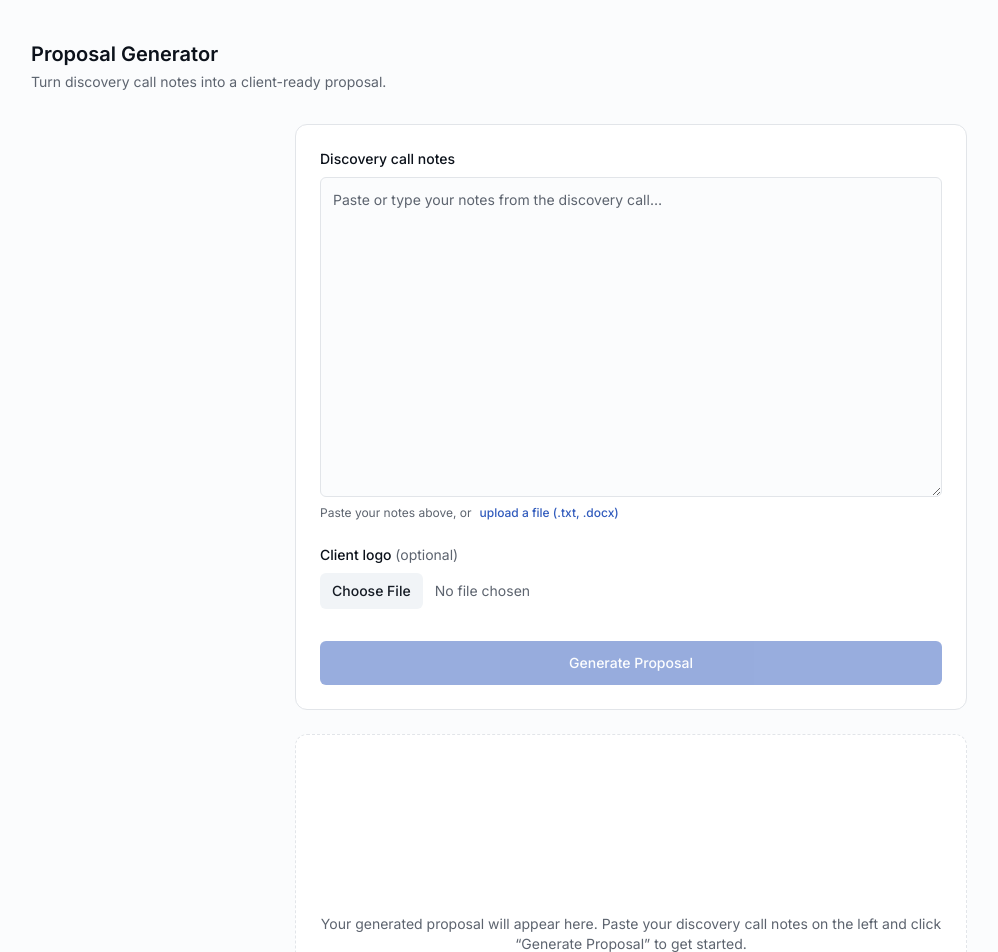
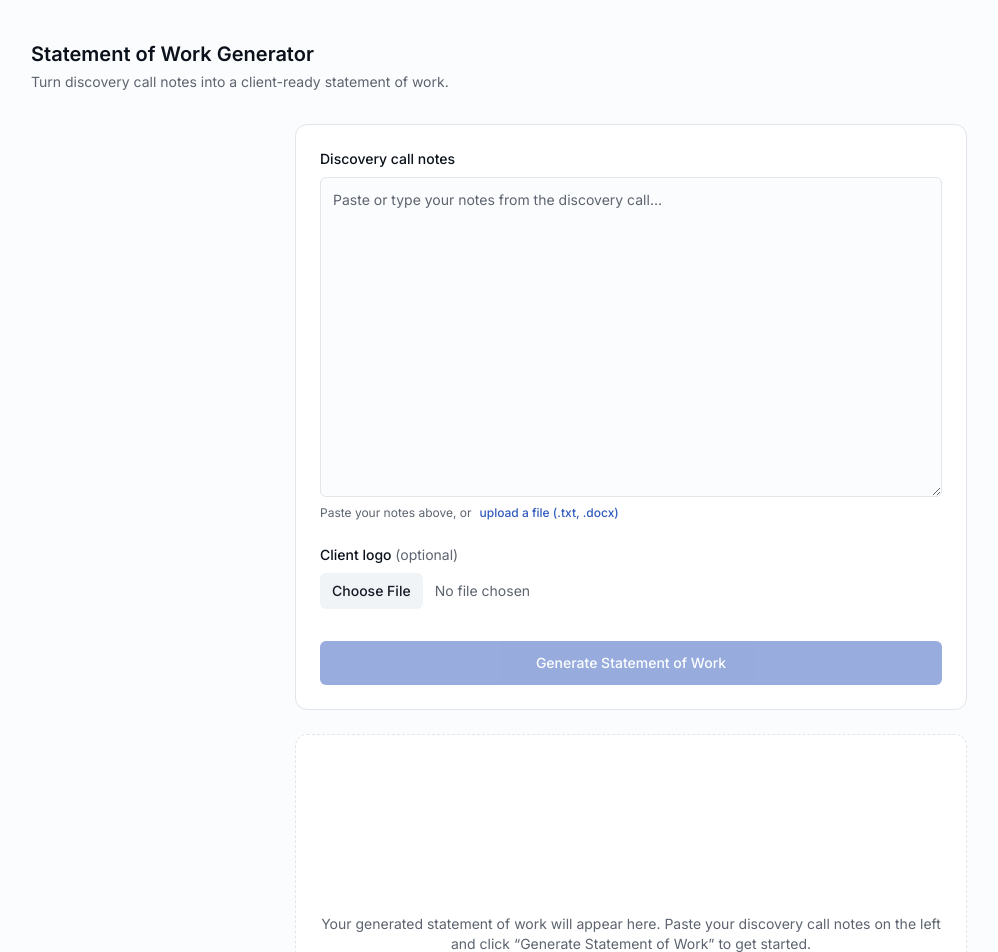
Before and after one commit to jonmarcpatton/sow-generator, a Next.js app: page / in a window 1280 px wide. Shown: the top 952 px of the page, without its empty margins (9-1007 px from the left). Built offline with nearby package versions, Linux system fonts and the light colour scheme.

Commit message:
Rename user-facing text from Proposal to Statement of Work

```diff
--- a/src/app/layout.tsx
+++ b/src/app/layout.tsx
@@ -15,8 +15,8 @@ const sourceSerif = Source_Serif_4({
 });
 
 export const metadata: Metadata = {
-  title: "Proposal Generator",
-  description: "Turn discovery call notes into a client-ready proposal.",
+  title: "Statement of Work Generator",
+  description: "Turn discovery call notes into a client-ready statement of work.",
 };
 
 export default function RootLayout({
--- a/src/app/page.tsx
+++ b/src/app/page.tsx
@@ -48,9 +48,9 @@ export default function Home() {
   return (
     <main className="mx-auto flex max-w-7xl flex-col gap-8 px-6 py-10 sm:px-10 print:max-w-none print:p-0">
       <header className="no-print">
-        <h1 className="text-xl font-semibold text-foreground">Proposal Generator</h1>
+        <h1 className="text-xl font-semibold text-foreground">Statement of Work Generator</h1>
         <p className="mt-1 text-sm text-muted-foreground">
-          Turn discovery call notes into a client-ready proposal.
+          Turn discovery call notes into a client-ready statement of work.
         </p>
       </header>
 
--- a/src/components/InputPanel.tsx
+++ b/src/components/InputPanel.tsx
@@ -164,7 +164,7 @@ export default function InputPanel({
         disabled={!canGenerate}
         className="mt-2 inline-flex items-center justify-center rounded-md bg-primary px-5 py-3 text-sm font-medium text-primary-foreground transition-opacity hover:opacity-90 disabled:cursor-not-allowed disabled:opacity-50"
       >
-        {generating ? "Generating…" : "Generate Proposal"}
+        {generating ? "Generating…" : "Generate Statement of Work"}
       </button>
     </section>
   );
--- a/src/components/ProposalOutput.tsx
+++ b/src/components/ProposalOutput.tsx
@@ -154,7 +154,7 @@ export default function ProposalOutput({
   if (generating) {
     return (
       <section className="flex min-h-[400px] flex-col items-center justify-center rounded-xl border border-border bg-card p-6 text-center">
-        <p className="text-sm font-medium text-muted-foreground">Generating proposal…</p>
+        <p className="text-sm font-medium text-muted-foreground">Generating statement of work…</p>
       </section>
     );
   }
@@ -163,8 +163,8 @@ export default function ProposalOutput({
     return (
       <section className="flex min-h-[400px] flex-col items-center justify-center rounded-xl border border-dashed border-border bg-card p-6 text-center">
         <p className="text-sm text-muted-foreground">
-          Your generated proposal will appear here. Paste your discovery call notes on the left
-          and click &ldquo;Generate Proposal&rdquo; to get started.
+          Your generated statement of work will appear here. Paste your discovery call notes on
+          the left and click &ldquo;Generate Statement of Work&rdquo; to get started.
         </p>
       </section>
     );
@@ -193,9 +193,9 @@ export default function ProposalOutput({
 
         <div className="break-inside-avoid">
           <p className="text-xs font-semibold uppercase tracking-widest text-primary">
-            Services Proposal &amp; Agreement
+            Statement of Work &amp; Agreement
           </p>
-          <h1 className="mt-1 text-3xl font-semibold">Services Proposal for {proposal.clientName}</h1>
+          <h1 className="mt-1 text-3xl font-semibold">Statement of Work for {proposal.clientName}</h1>
           <div className="mt-3 flex flex-wrap gap-x-6 gap-y-1 text-sm text-muted-foreground">
             <span>Date: {proposal.preparedDate}</span>
             <span>Reference: {proposal.referenceNumber}</span>
@@ -238,7 +238,7 @@ export default function ProposalOutput({
           </div>
 
           <div className="break-inside-avoid">
-            <h2 className="text-lg font-semibold">Proposal Terms</h2>
+            <h2 className="text-lg font-semibold">General Terms</h2>
             <ul className="mt-3 list-disc space-y-2 pl-5 text-sm leading-relaxed">
               {proposal.proposalTerms.map((term) => (
                 <li key={term}>{term}</li>
@@ -255,7 +255,7 @@ export default function ProposalOutput({
         <div className="mt-12 print:break-before-page">
           <h2 className="text-lg font-semibold">Acceptance</h2>
           <p className="mt-1 text-sm text-muted-foreground">
-            This proposal will be sent for signature via DocuSign upon acceptance.
+            This statement of work will be sent for signature via DocuSign upon acceptance.
           </p>
           <div className="mt-4 grid grid-cols-1 gap-6 sm:grid-cols-2">
             <SignatureBlock role="Vendor" companyName={VENDOR_NAME} />
--- a/terms.json
+++ b/terms.json
@@ -8,11 +8,11 @@
   ],
 
   "proposalTerms": [
-    "This proposal expires 30 days from the date of issue.",
-    "This proposal is confidential and should only be shared with the intended parties.",
+    "This statement of work expires 30 days from the date of issue.",
+    "This statement of work is confidential and should only be shared with the intended parties.",
     "All prices are pre-negotiated.",
     "Travel and expenses for professional services are billed separately."
   ],
 
-  "taxesAndFees": "All fees are exclusive of applicable taxes. The Customer is responsible for all sales, use, value-added, excise, and similar taxes, duties, and governmental charges arising from this engagement, excluding taxes based on the Vendor's net income. Where the Vendor is required to collect such taxes, they will appear as separate line items on the applicable invoice. Any third-party fees, travel, and expenses are billed separately as described in the Proposal Terms."
+  "taxesAndFees": "All fees are exclusive of applicable taxes. The Customer is responsible for all sales, use, value-added, excise, and similar taxes, duties, and governmental charges arising from this engagement, excluding taxes based on the Vendor's net income. Where the Vendor is required to collect such taxes, they will appear as separate line items on the applicable invoice. Any third-party fees, travel, and expenses are billed separately as described in the General Terms."
 }
```
